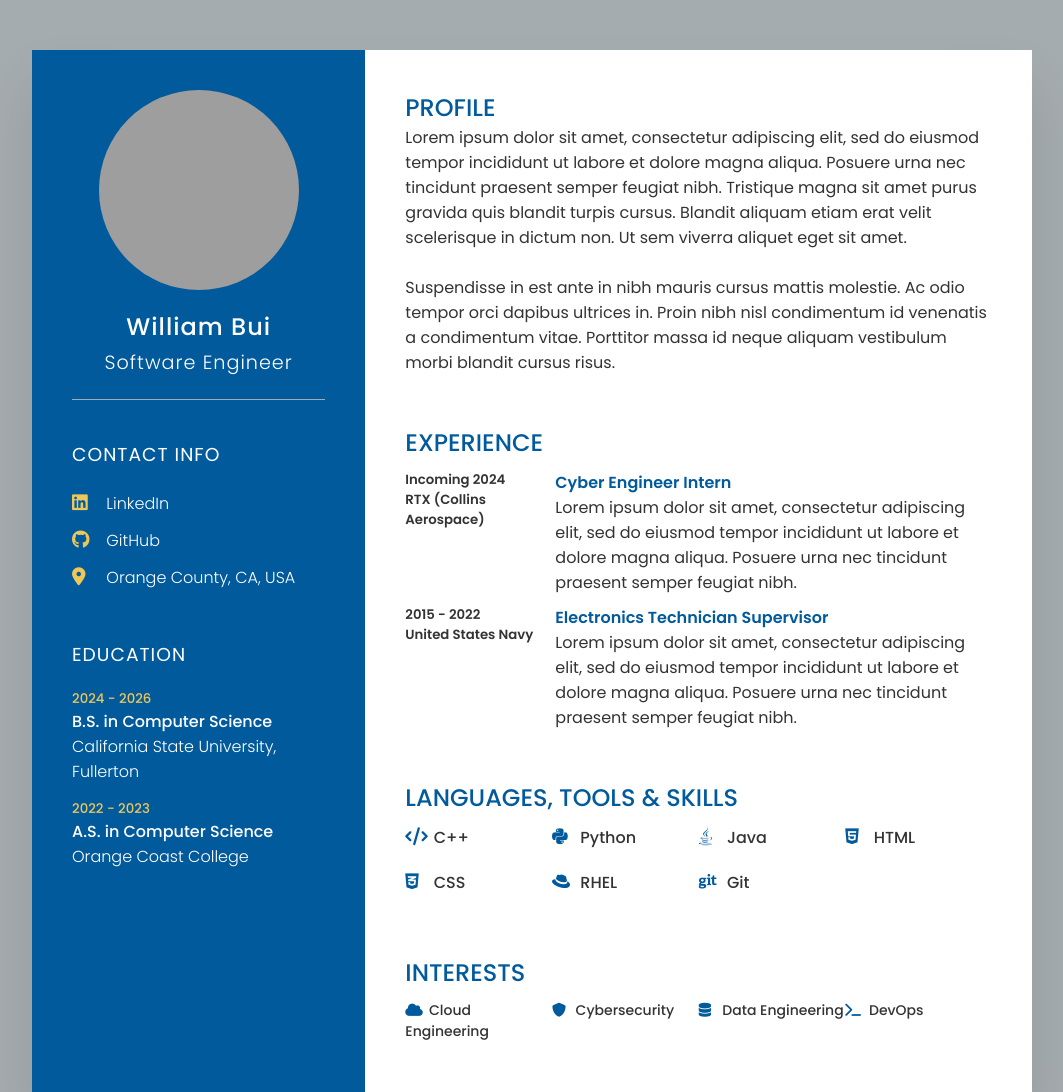
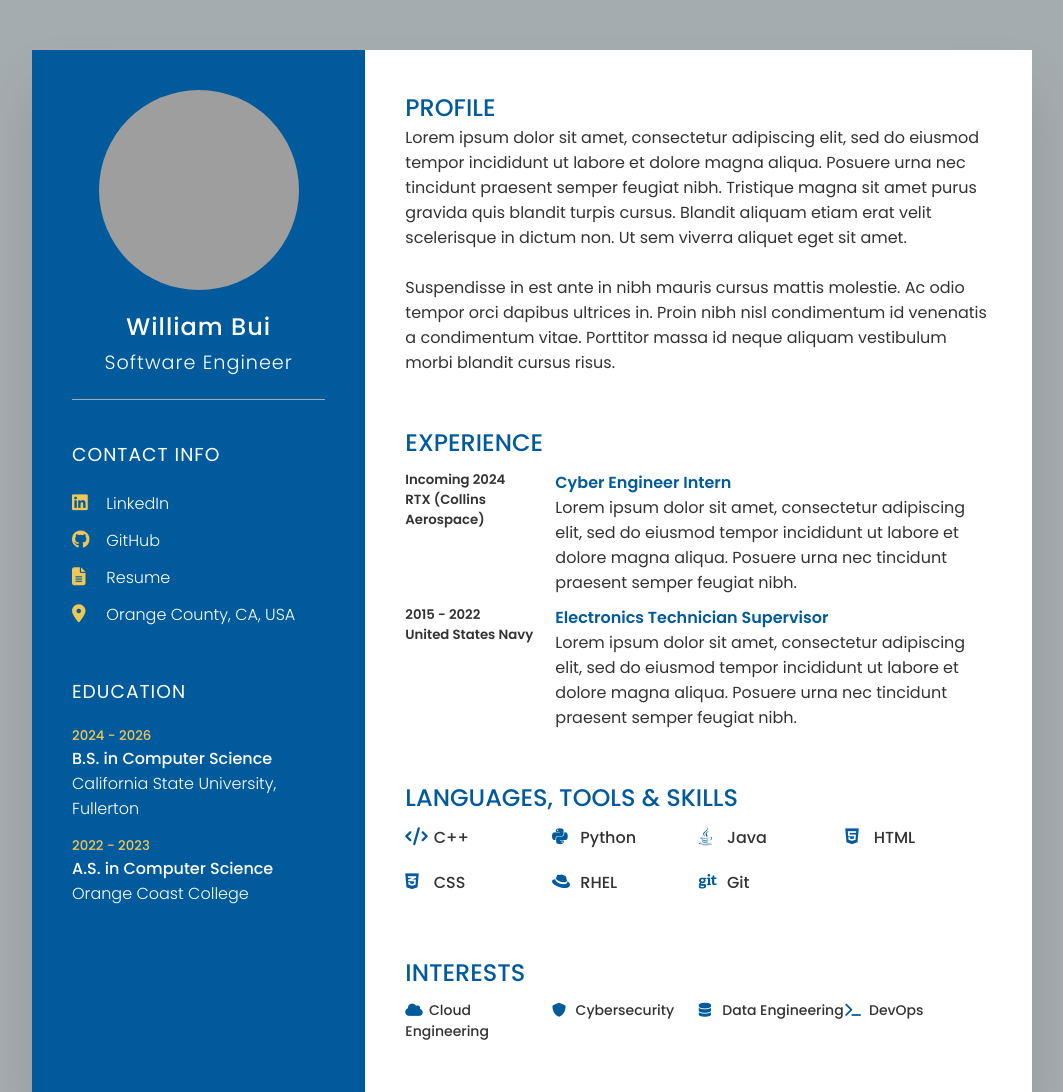
Before and after one commit to wnbui/resume_portfolio_site, a plain HTML site: page index.html in a window 1280 px wide. Shown: the top 1092 px of the page, without its empty margins (108-1171 px from the left). Drawn offline with Linux system fonts and the light colour scheme; grey boxes are pictures that could not be loaded.

Commit message:
added link for resume

```diff
--- a/index.html
+++ b/index.html
@@ -27,6 +27,10 @@
                         <li>
                             <span class="icon"><i class="fa fa-github" aria-hidden="true"></i></span>
                             <span class="'text"><a href="https://github.com/wnbui?tab=repositories">GitHub</a></span>
+                        </li>
+                        <li>
+                            <span class="icon"><i class="fa fa-file-text" aria-hidden="true"></i></span>
+                            <span class="'text"><a href="resume.pdf" download>Resume</a></span>
                         </li>
                         <li>
                             <span class="icon"><i class="fa fa-map-marker" aria-hidden="true"></i></span>
```
